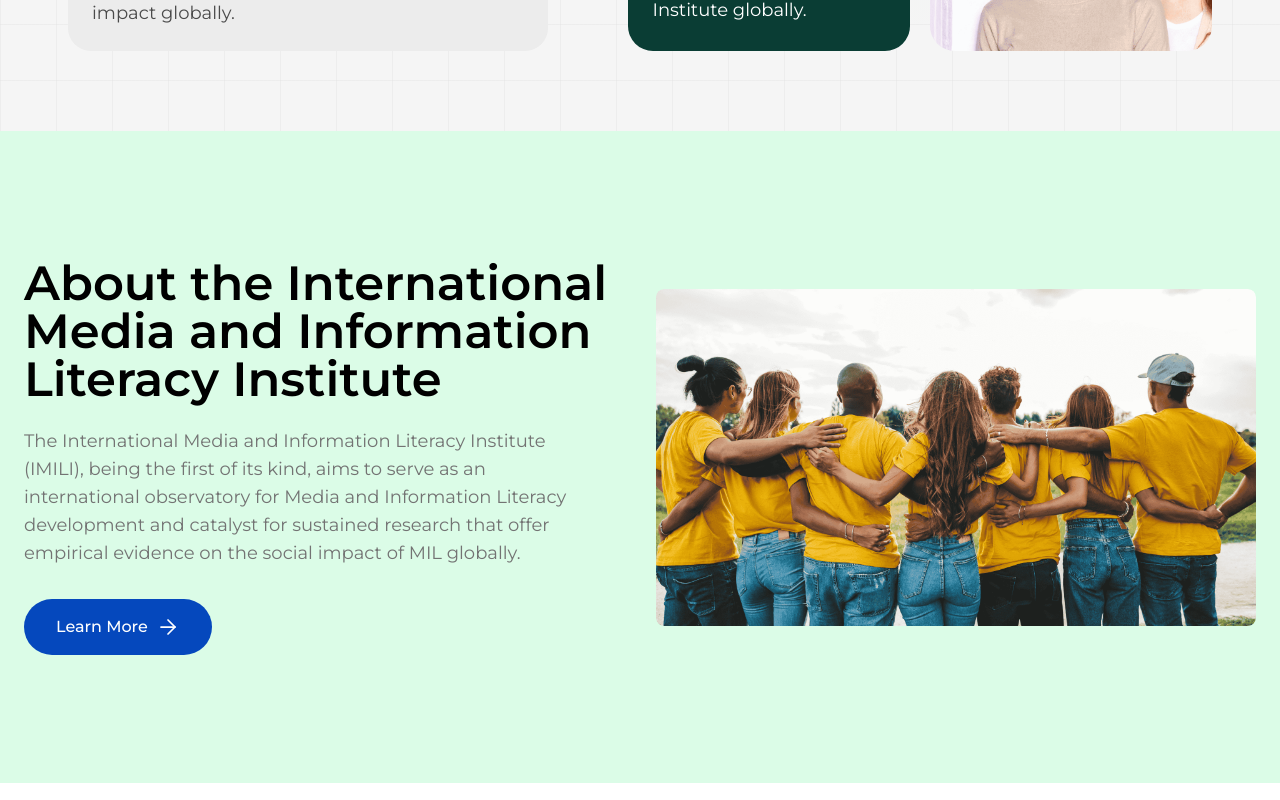
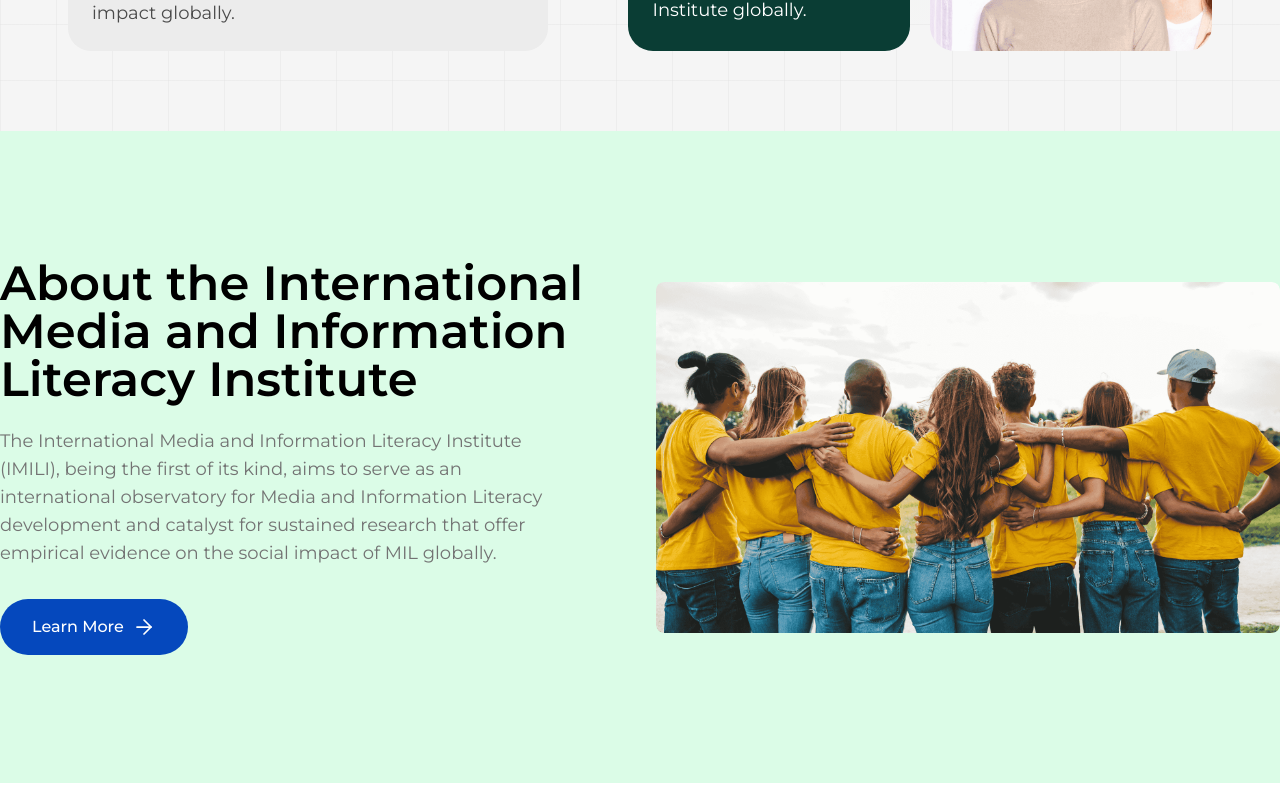
Before and after one commit to damolaoladipo/imli-website, a Next.js app: page / in a window 1280 px wide. Shown: the part 2000-2800 px from the top of the page. Built offline with nearby package versions, Linux system fonts and the light colour scheme.

Commit message:
fix(about): align section with homepage container padding
Match mx-auto container spacing used by other homepage sections.

```diff
--- a/components/custom/about-us.tsx
+++ b/components/custom/about-us.tsx
@@ -52,11 +52,11 @@
   return (
     <section
       className={cn(
-        "overflow-visible bg-green-100 px-4 py-12 sm:px-6 md:py-20 lg:py-32",
+        "overflow-visible bg-green-100 py-12 md:py-20 lg:py-32",
         className,
       )}
     >
-      <div className="container">
+      <div className="container mx-auto px-4 text-left sm:px-6 lg:px-0">
         <div className="grid items-center gap-8 lg:grid-cols-2">
           <motion.div
             className="flex flex-col items-start text-left"
```
